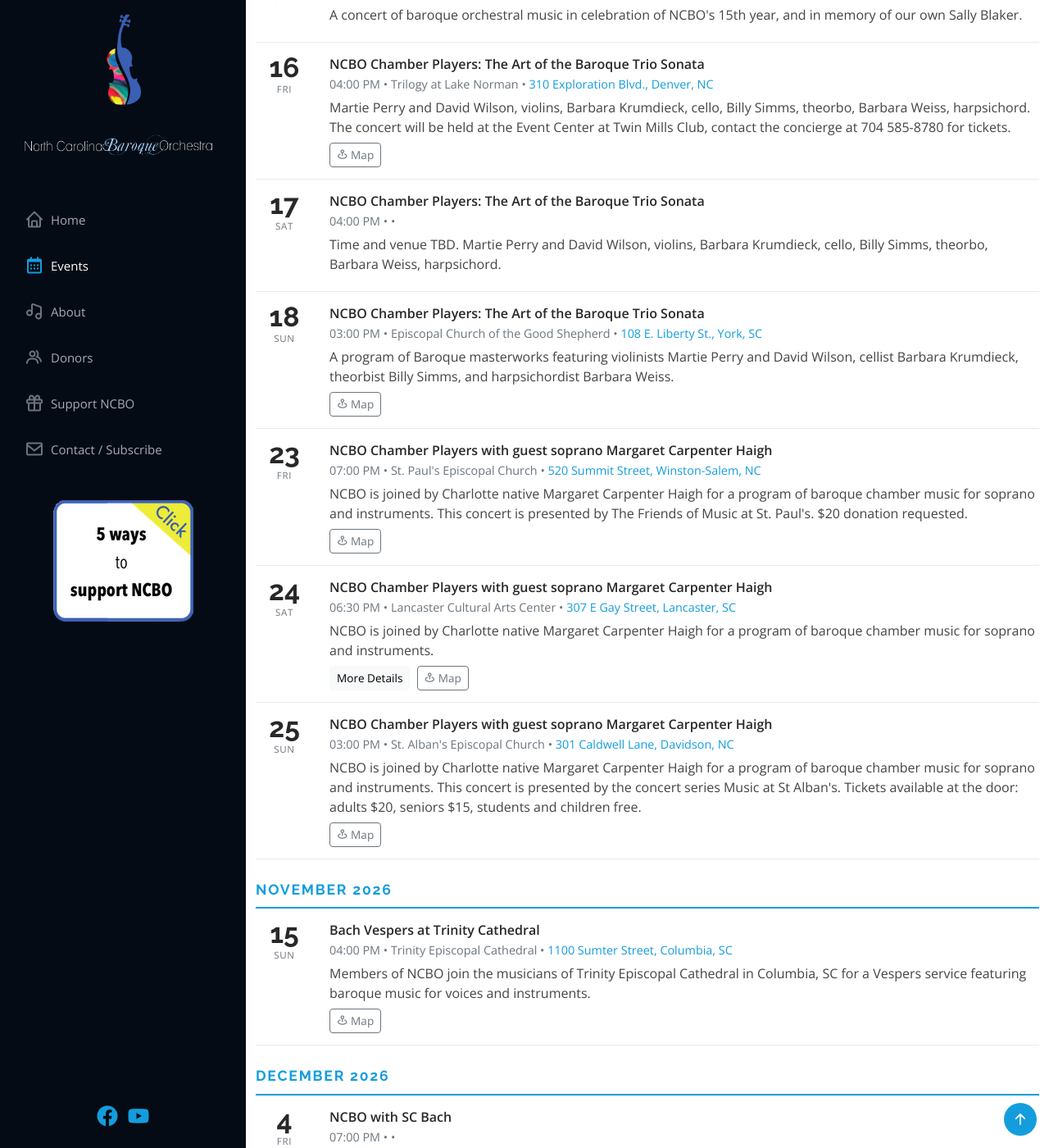
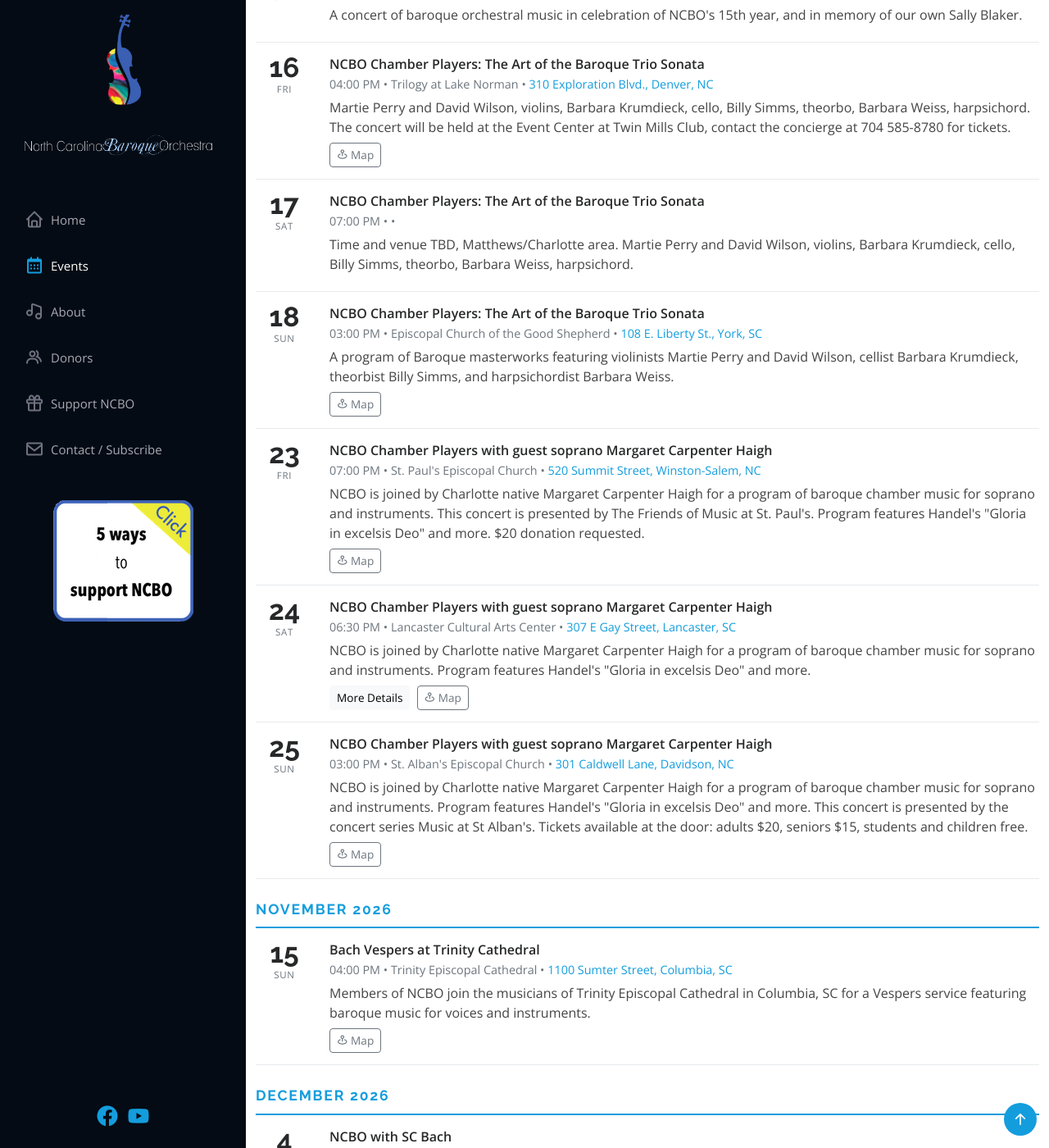
Before and after one commit to ncbaroqueorchestra/ncboweb, a Jekyll site: the page built from index.md, in a window 1280 px wide and 1400 px high, scrolled down 2298 px. Shown: the whole window at 82% size. Built offline with Jekyll 4.4.1, drawn with Linux system fonts in a browser that asks for light colours; comment, search, counter and statistics services are not loaded; some of the changed text lies outside the part shown.

Commit message:
Updated NCBO events

```diff
--- a/_data/events.yml
+++ b/_data/events.yml
@@ -7,11 +7,11 @@
   eventdate: 09/25/2026
   eventday: '25'
   eventmonthyear: September 2026
-  eventtime: 07:00 PM
+  eventtime: 07:30 PM
   eventweekday: Fri
   heading: Purcell's "King Arthur"
   mapurl: https://maps.app.goo.gl/Z86rofzSR18hKCTi7
-  sortdate: 1790377200
+  sortdate: 1790379000
   venue: Belk Chapel, Queens University
 - address: 307 E. Gay Street, Lancaster, SC
   description: NCBO is joined by the Royal Voices of Charlotte, Queens University,
@@ -30,18 +30,18 @@
   sortdate: 1790461800
   venue: Lancaster Cultural Arts Center
 - address: 218 Concord Rd, Davidson, NC 28036
-  description: Time TBD. In this special program hosted by DavidsonLearns, musicians
-    of the North Carolina Baroque Orchestra tell you their stories, talk about their
-    passion for this brilliant music, and demonstrate the special and intimate sound-colors
+  description: In this special program hosted by DavidsonLearns, musicians of the
+    North Carolina Baroque Orchestra tell you their stories, talk about their passion
+    for this brilliant music, and demonstrate the special and intimate sound-colors
     produced by their period instruments.
   eventdate: 10/01/2026
   eventday: '1'
   eventmonthyear: October 2026
-  eventtime: 03:00 PM
+  eventtime: 04:00 PM
   eventweekday: Thu
   heading: 'Outreach Program: "Why go for Baroque?"'
   mapurl: https://maps.app.goo.gl/wEm9o3ELZBDHx7XZ7
-  sortdate: 1790881200
+  sortdate: 1790884800
   venue: Davidson College Presbyterian Church, Congregation House
 - address: ''
   description: Concert in Greenville, SC, venue TBD. A concert of baroque orchestral
@@ -93,15 +93,16 @@
   sortdate: 1792180800
   venue: Trilogy at Lake Norman
 - address: ''
-  description: "Time and venue TBD. \nMartie Perry and David Wilson, violins, Barbara\
-    \ Krumdieck, cello, Billy Simms, theorbo, Barbara Weiss, harpsichord."
+  description: "Time and venue TBD, Matthews/Charlotte area. \nMartie Perry and David\
+    \ Wilson, violins, Barbara Krumdieck, cello, Billy Simms, theorbo, Barbara Weiss,\
+    \ harpsichord."
   eventdate: 10/17/2026
   eventday: '17'
   eventmonthyear: October 2026
-  eventtime: 04:00 PM
+  eventtime: 07:00 PM
   eventweekday: Sat
   heading: 'NCBO Chamber Players: The Art of the Baroque Trio Sonata'
-  sortdate: 1792267200
+  sortdate: 1792278000
   venue: ''
 - address: 108 E. Liberty St., York, SC
   description: A program of Baroque masterworks featuring violinists Martie Perry
@@ -119,7 +120,8 @@
 - address: 520 Summit Street, Winston-Salem, NC
   description: NCBO is joined by Charlotte native Margaret Carpenter Haigh for a program
     of baroque chamber music for soprano and instruments. This concert is presented
-    by The Friends of Music at St. Paul's. $20 donation requested.
+    by The Friends of Music at St. Paul's. Program features Handel's "Gloria in excelsis
+    Deo" and more. $20 donation requested.
   eventdate: 10/23/2026
   eventday: '23'
   eventmonthyear: October 2026
@@ -130,8 +132,9 @@
   sortdate: 1792796400
   venue: St. Paul's Episcopal Church
 - address: 307 E Gay Street, Lancaster, SC
-  description: NCBO is joined by Charlotte native Margaret Carpenter Haigh for a program
-    of baroque chamber music for soprano and instruments.
+  description: 'NCBO is joined by Charlotte native Margaret Carpenter Haigh for a
+    program of baroque chamber music for soprano and instruments. Program features
+    Handel''s "Gloria in excelsis Deo" and more. '
   eventdate: 10/24/2026
   eventday: '24'
   eventdetailsurl: https://lcshp.org/cultural-arts-center-concerts-events
@@ -143,12 +146,11 @@
   sortdate: 1792881000
   venue: Lancaster Cultural Arts Center
 - address: 301 Caldwell Lane, Davidson, NC
-  description: 'NCBO is joined by Charlotte native Margaret Carpenter Haigh for a
-    program of baroque chamber music for soprano and instruments.
-
-
-    This concert is presented by the concert series Music at St Alban''s. Tickets
-    available at the door: adults $20, seniors $15, students and children free.'
+  description: "NCBO is joined by Charlotte native Margaret Carpenter Haigh for a\
+    \ program of baroque chamber music for soprano and instruments. Program features\
+    \ Handel's \"Gloria in excelsis Deo\" and more. \n\nThis concert is presented\
+    \ by the concert series Music at St Alban's. Tickets available at the door: adults\
+    \ $20, seniors $15, students and children free."
   eventdate: 10/25/2026
   eventday: '25'
   eventmonthyear: October 2026
@@ -257,17 +259,19 @@
   eventday: '20'
   eventdetailsurl: https://stjohnssav.org
   eventmonthyear: December 2026
-  eventtime: 12:29 PM
+  eventtime: 04:00 PM
   eventweekday: Sun
   heading: 'Music of J.S. Bach and Kuhnau: NCBO Chamber Players'
   mapurl: https://maps.app.goo.gl/cPZAFrrswAzBmNjW9
-  sortdate: 1797787740
+  sortdate: 1797800400
   venue: St. John Church (Episcopal)
 - address: 520 Summit Street, Winston-Salem
   description: Performances of baroque chamber music preceding three Christmas Eve
-    services at the lovely St. Paul's Episcopal Church in Winston-Salem.
+    services, 2:30, 4:30, and 10:30pm, at the lovely St. Paul's Episcopal Church in
+    Winston-Salem.
   eventdate: 12/24/2026
   eventday: '24'
+  eventdetailsurl: https://www.stpaulsws.org
   eventmonthyear: December 2026
   eventtime: 02:30 PM
   eventweekday: Thu
```
